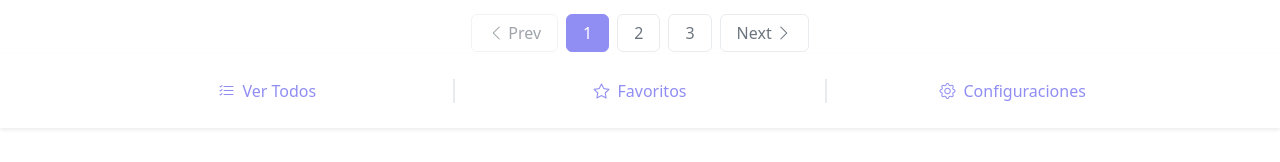
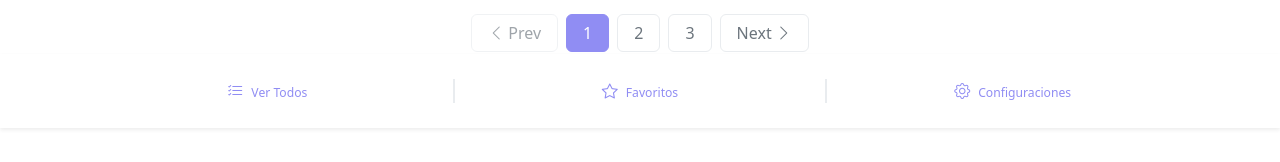
Before and after one commit to canarvaezis/project-taskly, a Vue app: page / in a window 1280 px wide. Shown: the part 672-834 px from the top of the page. Built offline with nearby package versions, Linux system fonts and the light colour scheme; the HTML template or start-up script is replaced by a standard one.

Commit message:
Botones inferiores arreglko de vista

```diff
--- a/src/App.vue
+++ b/src/App.vue
@@ -64,6 +64,11 @@ main {
   flex: 1;
   text-align: center;
   padding: 0.5rem;
+  font-size: 0.76rem; /* Smaller font size */
+}
+
+.btn-link i {
+  font-size: 1rem; /* Adjust icon size */
 }
 
 .btn-link:hover {
```
